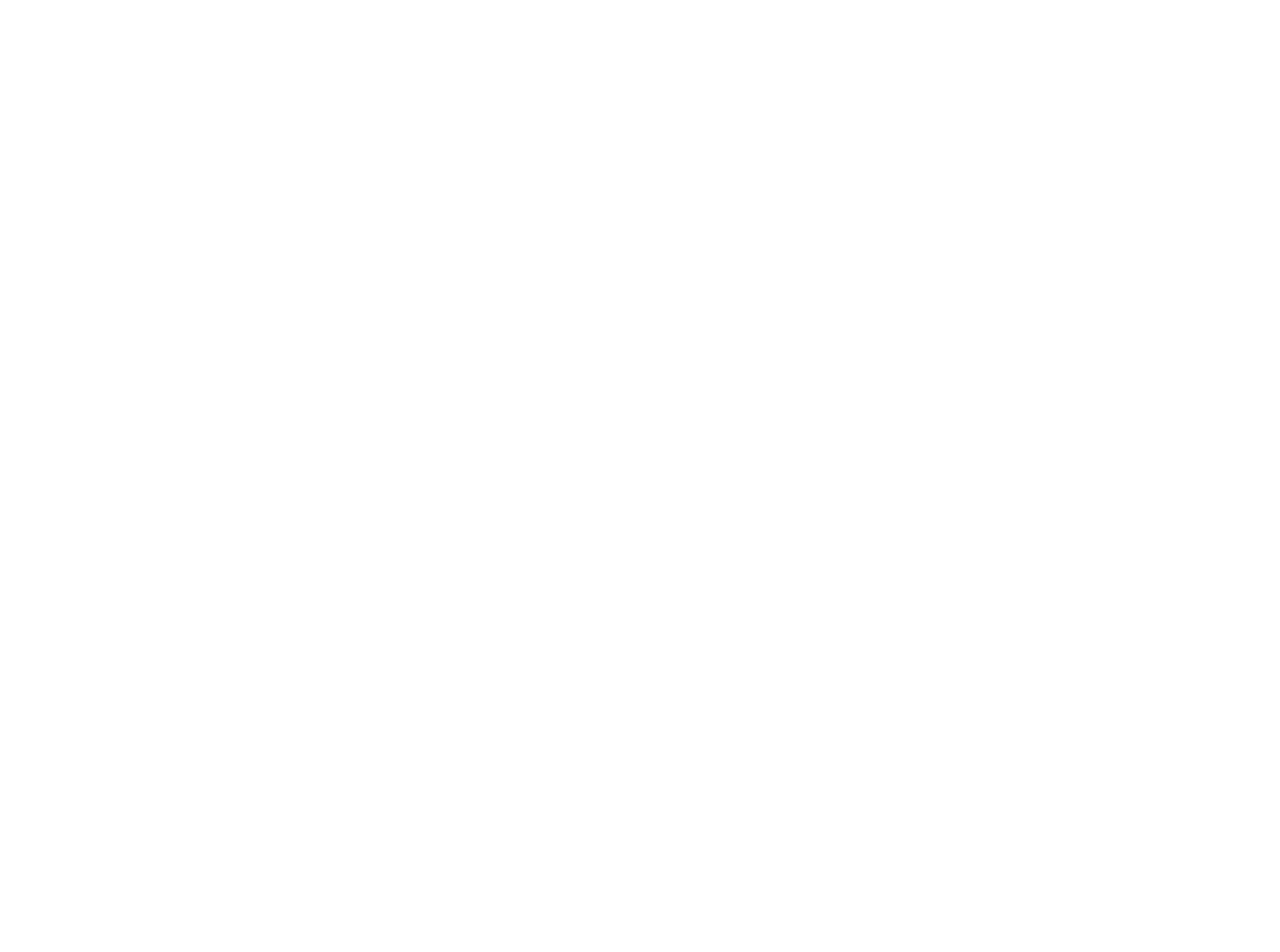
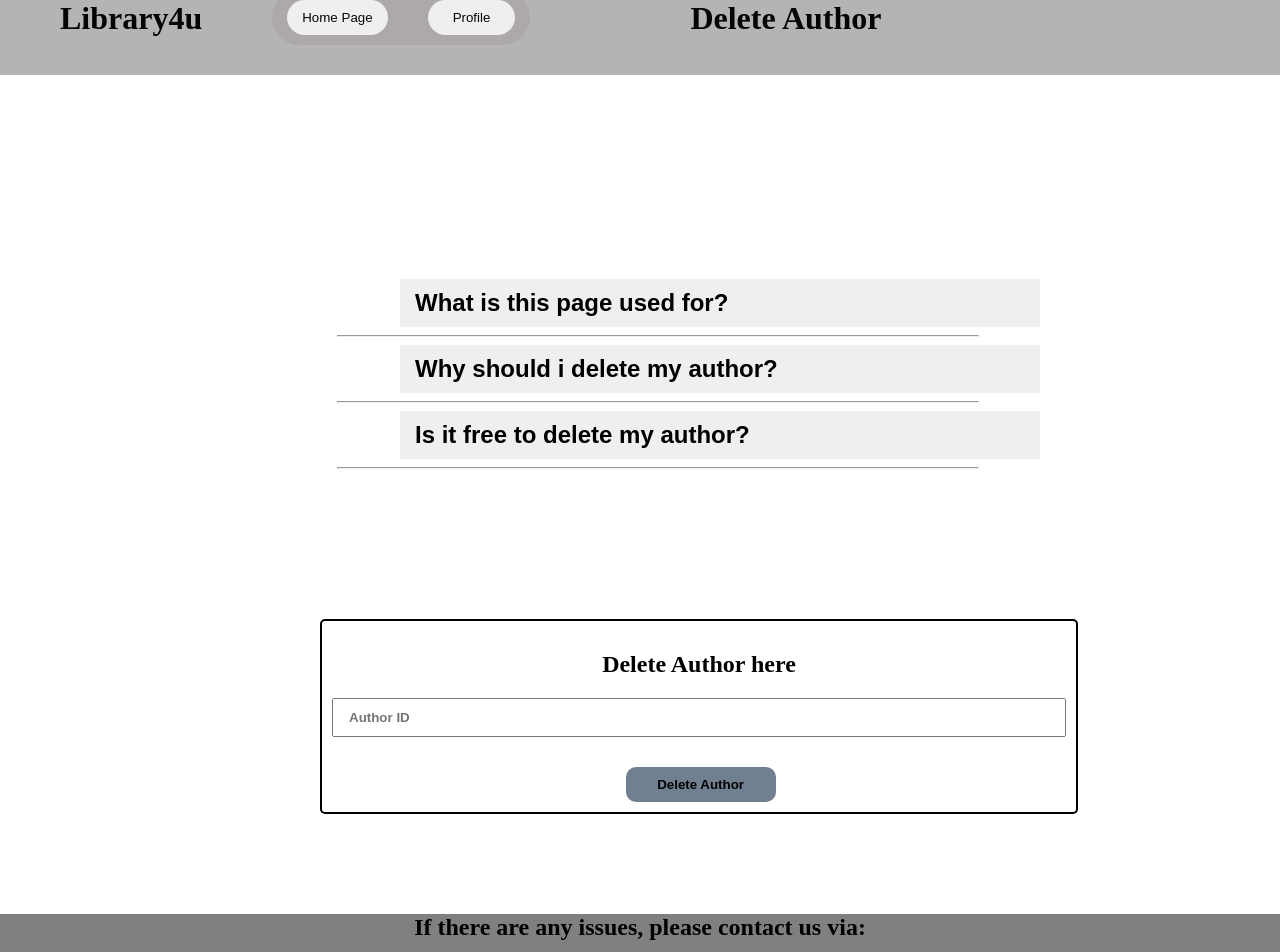
Before and after one commit to sinan21gh/Frontend_Library_Management_System, a React (Vite) app: page /deleteAuthor in a window 1280 px wide. Before the commit this address had no page. Shown: the top 952 px of the page. Before the commit the page ends 800 px from the top, so only its background shows below. Built offline with nearby package versions, Linux system fonts and the light colour scheme.

Commit message:
17th commit

```diff
--- a/src/App.jsx
+++ b/src/App.jsx
@@ -14,6 +14,7 @@
 import PutAuthors from "./AuthorPages/PutAuthors.jsx";
 import AboutUs from "./AboutUs.jsx";
 import DeleteBook from "./BookPages/DeleteBook.jsx";
+import DeleteAuthor from "./AuthorPages/DeleteAuthor.jsx";
 
 
 function App() {
@@ -35,6 +36,8 @@
                   <Route path="/getAuthor" element={<AuthorSearchOneDetails/>}></Route>
                   <Route path="/putAuthor" element={<PutAuthors/>}></Route>
                   <Route path="/about" element={<AboutUs/>}></Route>
+                  <Route path="/deleteAuthor" element={<DeleteAuthor/>}></Route>
+
 
 
               </Routes>
--- a/src/AuthorPages/DeleteAuthor.jsx
+++ b/src/AuthorPages/DeleteAuthor.jsx
@@ -1,8 +1,15 @@
 import React, { useState } from "react";
 import axios from "axios";
+import Heading from "../Heading.jsx";
+import Footer from "../Footer.jsx";
+
+const delay = 300;
+
 
 function DeleteAuthor() {
     const [id, setId] = useState("");
+    const [visibleId, setVisibleId] = useState(null);
+
 
     const handleDelete = async () => {
         try {
@@ -24,19 +31,77 @@
         }
     };
 
+    const d = (answerId) => {
+        try{
+            // clearTimeout(window.transitionTimeout);
+
+            if(visibleId === answerId){
+                setVisibleId(null);
+                return;
+            }
+
+            setVisibleId(null);
+
+            setTimeout(() => {
+                setVisibleId(answerId);
+            },delay);
+        }
+        catch (e) {
+            console.log(e);
+        }
+    };
+
     return (
         <div>
-            <h2>Delete Author</h2>
-            <input
-                type="text"
-                placeholder="Author ID"
-                value={id}
-                onChange={(e) => setId(e.target.value)}
-            />
-            <br />
-            <button onClick={handleDelete}>Delete Author</button>
+            <heading style={{height:"200px"}}>
+                <Heading heading="Delete Author"/>
+            </heading>
+
+            <main>
+                <div style={{marginTop:"9.8%"}}></div>
+                <br/>
+                <br/>
+                <br/>
+
+                <div className="questions">
+                    <ul className="aboutus">
+                        <li>
+                            <button onClick={() => d('a1')}>What is this page used for?</button>
+                            <div id="a1" className={visibleId === 'a1' ? 'answer show' : 'answer'}>This page is used so users can delete their author!</div>
+                        </li>
+                        <hr style={{width:"50%", marginLeft:"26.3%"}}/>
+                        <li>
+                            <button onClick={() => d('a2')}>Why should i delete my author?</button>
+                            <div id="a2" className={visibleId === 'a2' ? 'answer show' : 'answer'}>You should delete your author if you no longer want it.</div>
+                        </li>
+                        <hr style={{width:"50%", marginLeft:"26.3%"}}/>
+                        <li>
+                            <button onClick={() => d('a3')}>Is it free to delete my author?</button>
+                            <div id="a3" className={visibleId === 'a3' ? 'answer show' : 'answer'}>It is completely free!</div>
+                        </li>
+                        <hr style={{width:"50%", marginLeft:"26.3%"}}/>
+
+                    </ul>
+                </div>
+
+
+
+                <div className="db1">
+                    <h2 style={{textAlign:"center"}}>Delete Author here</h2>
+                    <input type="text"
+                           placeholder="Author ID"
+                           value={id}
+                           onChange={(e) => setId(e.target.value)}/>
+                    <button onClick={handleDelete}>Delete Author</button>
+                </div>
+
+            </main>
+
+            <Footer/>
+
         </div>
+
     );
-};
+}
 
 export default DeleteAuthor;
--- a/src/BookPages/DeleteBook.jsx
+++ b/src/BookPages/DeleteBook.jsx
@@ -1,10 +1,16 @@
 import {useState} from "react";
 import axios from "axios";
 import Heading from "../Heading.jsx";
+import Footer from "../Footer.jsx";
+
+const delay = 300;
+
 
 function DeleteBook(){
     const [message, setMessage] = useState("");
     const [isbn, setIsbn] = useState();
+    const [visibleId, setVisibleId] = useState(null);
+
 
     const deleted = async () => {
         try{
@@ -27,18 +33,73 @@
             setMessage("Error Occurred");
         }
     }
+
+    const d = (answerId) => {
+        try{
+            // clearTimeout(window.transitionTimeout);
+
+            if(visibleId === answerId){
+                setVisibleId(null);
+                return;
+            }
+
+            setVisibleId(null);
+
+            setTimeout(() => {
+                setVisibleId(answerId);
+            },delay);
+        }
+        catch (e) {
+            console.log(e);
+        }
+    };
+
     return(
 
         <div>
-            <Heading heading="Delete Book"/>
-            {/*<header>
-                <h1>Delete</h1>
-            </header>
+            <heading style={{height:"200px"}}>
+                <Heading heading="Delete Book"/>
+            </heading>
+
             <main>
-                <input type="text" placeholder="ISBN" value={isbn} onChange={(e) => setIsbn(e.target.value)}/>
-                <button onClick={deleted}>Submit</button>
-                <p>{message}</p>
-            </main>*/}
+                <div style={{marginTop:"9.8%"}}></div>
+                <br/>
+                <br/>
+                <br/>
+
+                <div className="questions">
+                    <ul className="aboutus">
+                        <li>
+                            <button onClick={() => d('a1')}>What is this page used for?</button>
+                            <div id="a1" className={visibleId === 'a1' ? 'answer show' : 'answer'}>This page is used so users can delete books!</div>
+                        </li>
+                        <hr style={{width:"50%", marginLeft:"26.3%"}}/>
+                        <li>
+                            <button onClick={() => d('a2')}>Why should i delete a book?</button>
+                            <div id="a2" className={visibleId === 'a2' ? 'answer show' : 'answer'}>You should delete a book if you no loner want it.</div>
+                        </li>
+                        <hr style={{width:"50%", marginLeft:"26.3%"}}/>
+                        <li>
+                            <button onClick={() => d('a3')}>Is it free to delete a book?</button>
+                            <div id="a3" className={visibleId === 'a3' ? 'answer show' : 'answer'}>It is completely free!</div>
+                        </li>
+                        <hr style={{width:"50%", marginLeft:"26.3%"}}/>
+
+                    </ul>
+                </div>
+
+
+
+                <div className="db1">
+                    <h2 style={{textAlign:"center"}}>Delete A book here</h2>
+                    <input type="text" placeholder="ISBN" value={isbn} onChange={(e) => setIsbn(e.target.value)}/>
+                    <button onClick={deleted}>Submit</button>
+                    <p>{message}</p>
+                </div>
+
+            </main>
+
+            <Footer/>
 
         </div>
     )
--- a/src/Dropdown.jsx
+++ b/src/Dropdown.jsx
@@ -25,6 +25,8 @@
                     <li onClick={() => GoTo("createAuthor")}>Create Author</li>
                     <li onClick={() => GoTo("getAllAuthors")}>Find All Authors</li>
                     <li onClick={() => GoTo("putAuthor")}>Full Update Author</li>
+                    <li onClick={() => GoTo("deleteAuthor")}>Delete Author</li>
+
                 </ul>
             </div>
         </div>
--- /dev/null
+++ b/src/Footer.jsx
@@ -0,0 +1,10 @@
+function Footer(){
+    return(
+        <footer style={{height:"200px", backgroundColor:"grey", marginTop:"100px"}}>
+            <h4 style={{textAlign:"center", fontSize:"1.5em"}}>If there are any issues, please contact us via:</h4>
+            <a style={{textAlign:"center",  fontSize:"1.3em", textDecoration:"none"}} href="mailto:sinanik@gmail.com"><p>Email</p></a>
+            <p style={{textAlign:"center",  fontSize:"1.3em"}}>Telephone Number: 0123456789</p>
+        </footer>
+    )
+}
+export default Footer
--- a/src/Heading.jsx
+++ b/src/Heading.jsx
@@ -8,10 +8,10 @@
     }
     return(
         <header className="heading2">
-            <h1>Library4u</h1>
+            <h1 onClick={() => goTo("about")}>Library4u</h1>
             <div className="heading2divs">
-                <button id="b111" onClick={() => goTo("")}>Create Account</button>
-                <button id="b222" onClick={() => goTo("login")}>Login</button>
+                <button id="b111" onClick={() => goTo("books")}>Home Page</button>
+                <button id="b222" onClick={() => goTo("profile")}>Profile</button>
             </div>
             <h2>{props.heading}</h2>
 
--- a/src/Home.jsx
+++ b/src/Home.jsx
@@ -139,7 +139,6 @@
             </div>
 
 
-
         </>
 
     )
--- a/src/Register.jsx
+++ b/src/Register.jsx
@@ -13,17 +13,21 @@
     const handleRegister = async (e) => {
         e.preventDefault();
         try {
-            await axios.put("http://localhost:8080/register", {
+            const res = await axios.put("http://localhost:8080/register", {
                 username: username,
                 password: password,
                 email: emial
             });
-            setMessage("User registered successfully!");
+            if (res.status === 201){
+                navigate("/login");
+            }
 
-            navigate("/login");
+
         } catch (err) {
             console.error(err);
-            setMessage("Registration failed.");
+        if (err.status === 409){
+                setMessage("Username or password has been taken");
+            }
         }
     };
 
@@ -43,6 +47,7 @@
 
                 <div className="forms">
                     <h1 style={{color:"white"}}>Register</h1>
+                    <p>{message}</p>
                     <form onSubmit={handleRegister}>
                         <input
                             className="i1"
--- a/src/index.css
+++ b/src/index.css
@@ -728,7 +728,7 @@
   border: none;
 }
 .heading2{
-  margin-top: -0px;
+  margin-top: -150px;
   position: fixed;
   background-color: rgb(179, 179, 179);
   height: 100px;
@@ -752,7 +752,7 @@
 
 .heading2divs{
   margin-top: 15px;
-  margin-left: 60px;
+  margin-left: 70px;
   border: none;
   padding: 10px 15px;
   border-radius: 30px;
@@ -835,6 +835,43 @@
   background-color: aliceblue;
 }
 
+
+.db1{
+  margin-top: 150px;
+  border: 2px solid;
+  margin-left: 25%;
+  max-width: fit-content;
+  padding: 10px;
+  border-radius: 5px;
+}
+
+.db1 input{
+  display: block;
+  margin-bottom:30px;
+  padding: 10px 15px;
+  font-weight: bold;
+  width: 700px;
+}
+
+.db1 button{
+  padding: 10px 25px;
+  text-align: center;
+  margin-left: 40%;
+  width: 150px;
+  border: none;
+  border-radius: 10px;
+  background-color: slategrey;
+  font-weight: bold;
+}
+
+.db1 button:hover{
+  color: white;
+  border: 1px solid;
+  background-color: grey;
+  font-weight: bold;
+  cursor: pointer;
+}
+
 @media screen and (max-width: 600px) {
   .singleBook {
     width: 65vh;
```
Also changed, not shown: src/Profile.jsx (+31 -0 lines).
